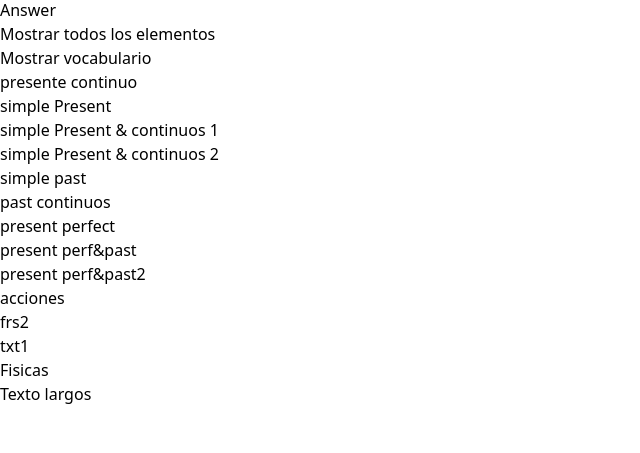
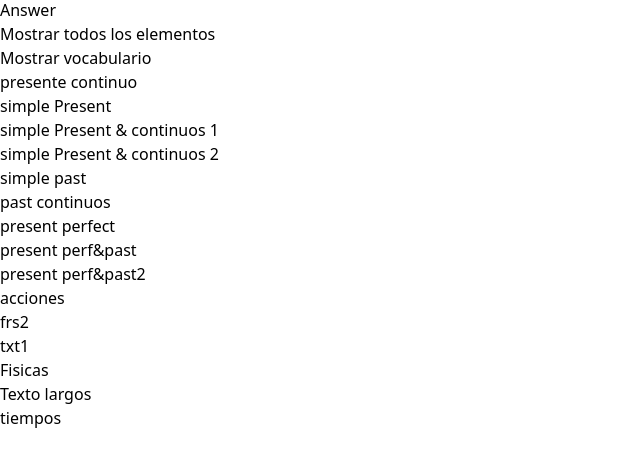
Before and after one commit to benja27/English-school-react, a React (Vite) app: page / in a window 1280 px wide. Shown: the part 344-797 px from the top of the page, without its empty margins (0-640 px from the left). Built offline with nearby package versions, Linux system fonts and the light colour scheme.

Commit message:
add tiempos element

```diff
--- a/src/componentes/general/ElementoCentral.jsx/MidElement.jsx
+++ b/src/componentes/general/ElementoCentral.jsx/MidElement.jsx
@@ -7,14 +7,20 @@ import PreguntayRespuesta from "./PreguntayRespuesta"
 import BookGrama from "../../gramaBook/BookGrama"
 import Vocabulario from "../../Contextos/Casa"
 import Casa from "../../Contextos/Casa"
+import Tiempos from "../Tiempos"
 
 function MidElement() {
   return (
     <div className="flex bg-slate-300 min-h-screen  gap-2 justify-around items-start p-7 ">
       <PreguntayRespuesta/>
       <div className=" w-full" >
-        <BookGrama/>
-        <Casa/>
+        <div className="flex flex-col"  >
+          <BookGrama/>
+          <Casa/>
+          <div>
+           <Tiempos/>
+          </div>
+        </div>
       </div>
     </div>
   )
--- /dev/null
+++ b/src/componentes/general/Tiempos.jsx
@@ -0,0 +1,11 @@
+import React from 'react'
+
+function Tiempos() {
+  return (
+    <div className='mt-3' >
+      <h1>tiempos</h1>
+    </div>
+  )
+}
+
+export default Tiempos
```
Also changed, not shown: 1 other file (tests, documents, lock files or other folders).
